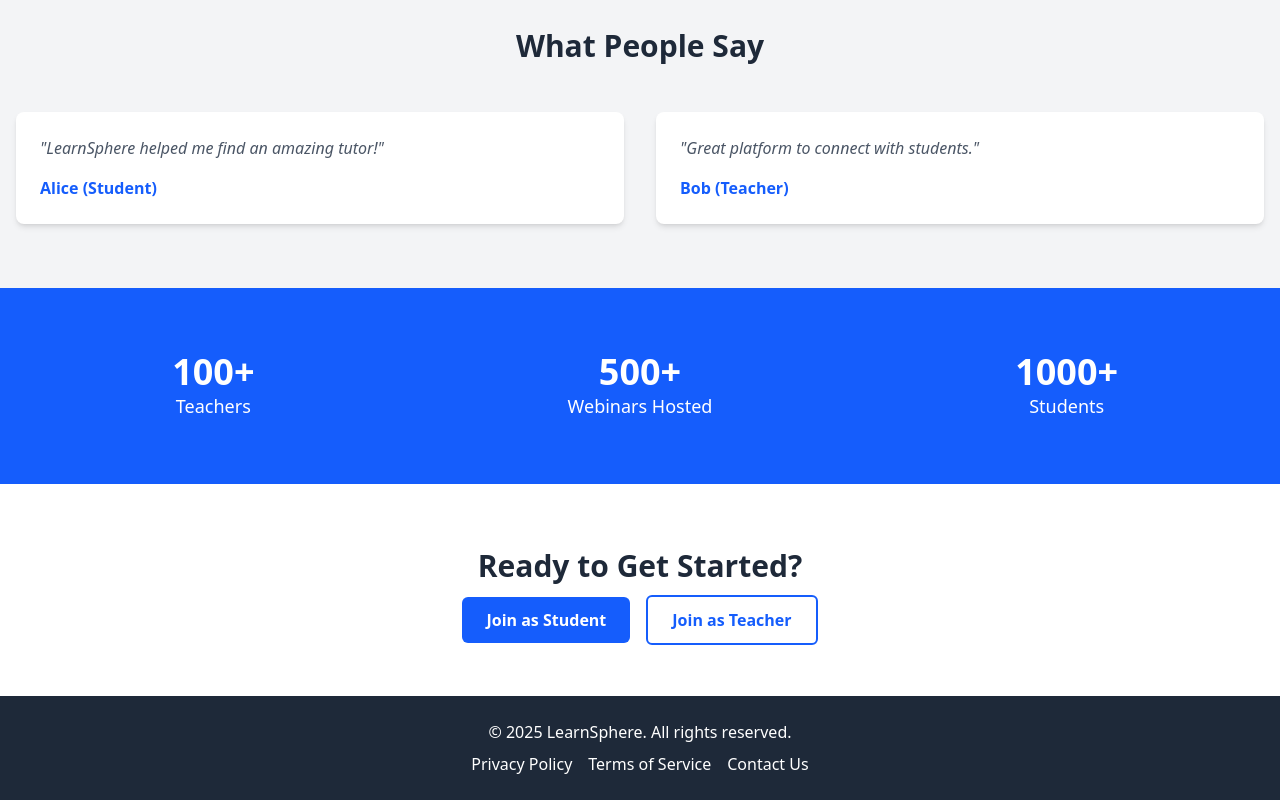
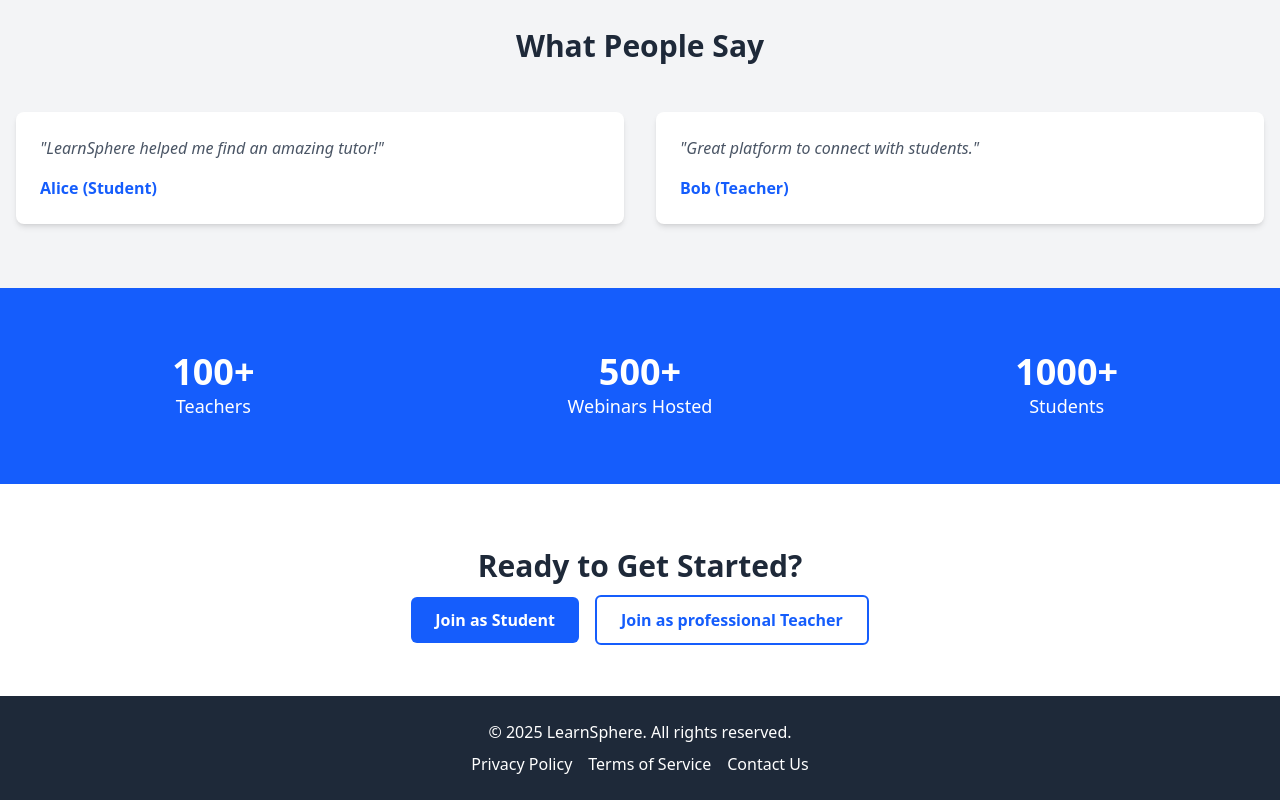
Before and after one commit to pvvramakrishnarao234/learning-platform, a React (Vite) app in the folder frontend-learning-platform/: page / in a window 1280 px wide. Shown: the part 1168-1968 px from the top of the page. Built offline with nearby package versions, Linux system fonts and the light colour scheme.

Commit message:
Join as a Professional teacher changes made"

```diff
--- a/frontend-learning-platform/src/pages/Home.jsx
+++ b/frontend-learning-platform/src/pages/Home.jsx
@@ -26,7 +26,7 @@
             to="/signup/teacher"
             className="bg-transparent border-2 border-blue-600 text-blue-600 px-6 py-3 rounded-md font-semibold hover:bg-blue-600 hover:text-white transition duration-300"
           >
-            Join as Teacher
+            Join as  professional Teacher
           </Link>
         </div>
       </section>
```
